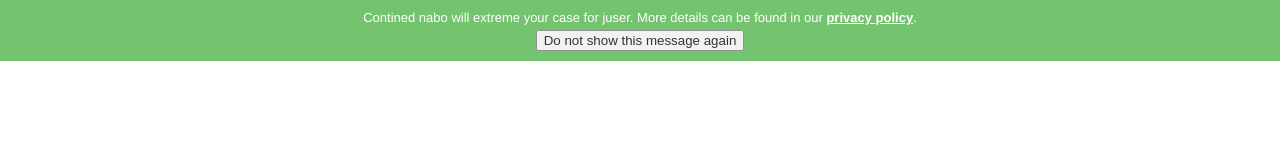
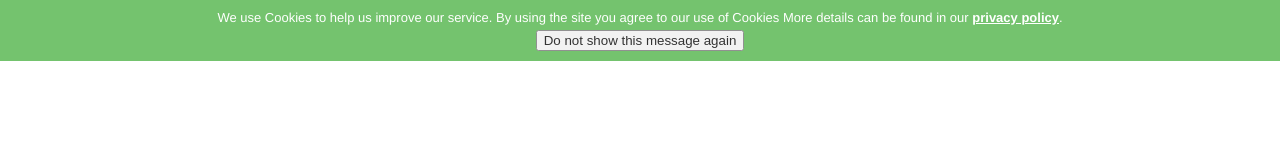
Before and after one commit to postpal/postpal.github.io, a plain HTML site: page demo.html in a window 1280 px wide. Drawn offline with nearby package versions, Linux system fonts and the light colour scheme.

Commit message:
Update demo.html

```diff
--- a/demo.html
+++ b/demo.html
@@ -48,7 +48,7 @@
 			privacyPolicyUri: '/p/cookies.html',
 			explicitConsent: false,
 			position : 'top',
-			message: 'Contined nabo will extreme your case for juser.',
+			message: 'We use Cookies to help us improve our service. By using the site you agree to our use of Cookies',
 			scriptWrapper: cookieScripts,
 			backgroundColor: '#52B54A',
 			linkColor: '#ffffff'
```
